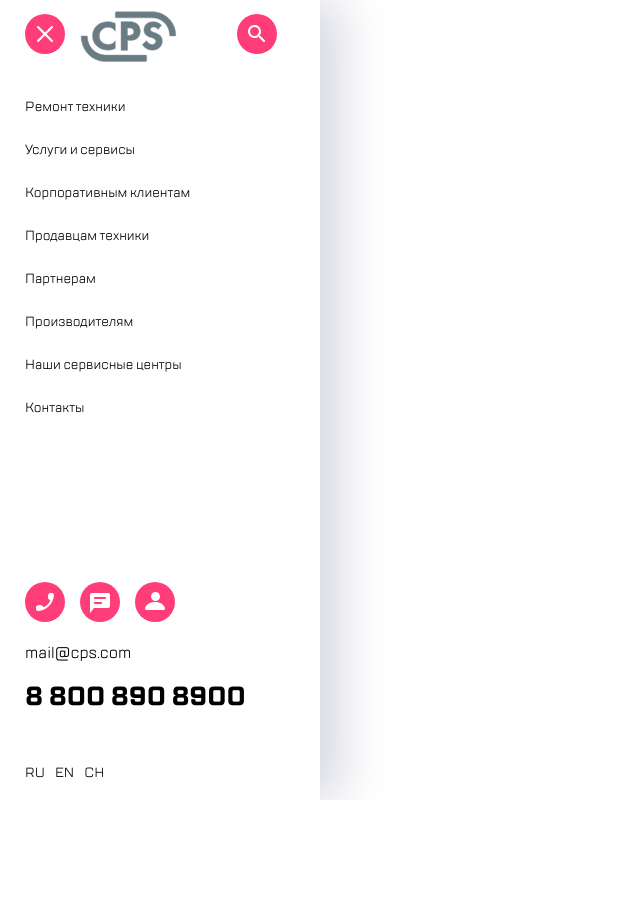
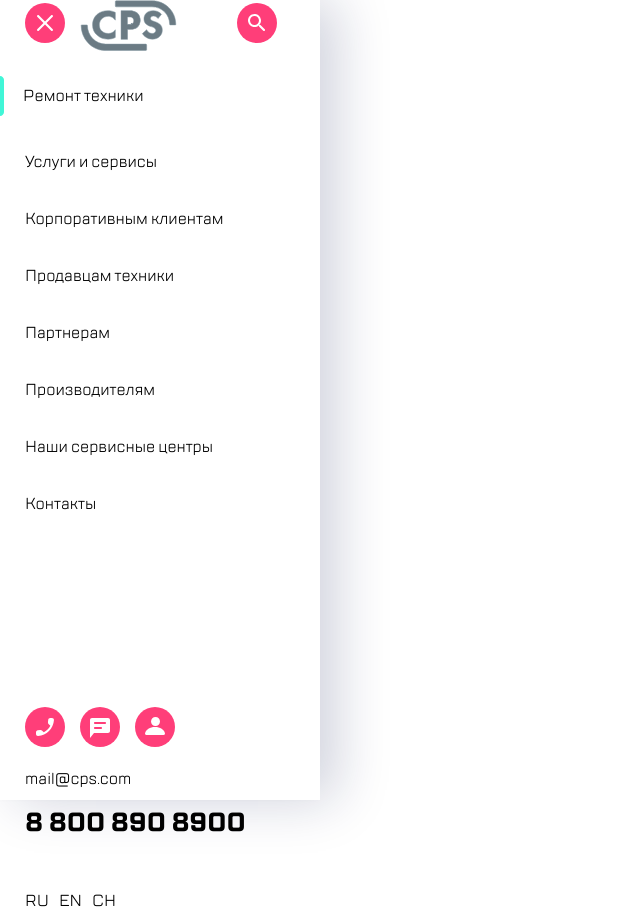
Before and after one commit to alinois/side-menu, a plain HTML site: page index.html in a window 1280 px wide. Shown: the whole page, without its empty margins (0-640 px from the left). Before the commit the page ends 800 px from the top, so only its background shows below. Drawn offline with Linux system fonts and the light colour scheme; files whose address does not match are found by name.

Commit message:
beatu upd

```diff
--- a/index.html
+++ b/index.html
@@ -10,30 +10,30 @@
     <div class="side-menu">
         <div class="menu-header">
             <div class="menu-header__nav">
-               <button type="button"><img src="icons/burger.svg" class="img-close" width='40px' height='40px'></button>
+               <button class="icon-nav" type="button"><img src="icons/burger.svg" class="img-close" width='40px' height='40px'></button>
                <img src="icons/Group.svg" class="img-logo" width='97px' height='51px'>
-               <button type="button"><img src="icons/search.svg" class="img-search" width='40px' height='40px'></button>
+               <button class="icon-nav" type="button"><img src="icons/search.svg" class="img-search" width='40px' height='40px'></button>
             </div>
         </div>
 
         <div class="menu-main">
             <div class="menu-main__nav">
-                    <button type="button">Ремонт техники</button>
-                    <button type="button">Услуги и сервисы</button>
-                    <button type="button">Корпоративным клиентам</button>
-                    <button type="button">Продавцам техники</button>
-                    <button type="button">Партнерам</button>
-                    <button type="button">Производителям</button>
-                    <button type="button">Наши сервисные центры</button>
-                    <button type="button">Контакты</button>
+                    <button class="active-btn " type="button"><img src='/icons/highlight.svg'><span class="btn-txt">Ремонт техники</span></button>
+                    <button class="menu-btn" type="button">Услуги и сервисы</button>
+                    <button class="menu-btn" type="button">Корпоративным клиентам</button>
+                    <button class="menu-btn" type="button">Продавцам техники</button>
+                    <button class="menu-btn" type="button">Партнерам</button>
+                    <button class="menu-btn" type="button">Производителям</button>
+                    <button class="menu-btn" type="button">Наши сервисные центры</button>
+                    <button class="menu-btn" type="button">Контакты</button>
             </div>
         </div>
 
         <div class="menu-footer">
                 <div class="icons-commun">
-                    <button type="button"><img src="icons/call.svg"></button>
-                    <button type="button"><img src="icons/chat.svg"></button>
-                    <button type="button"><img src="icons/profile.svg"></button>
+                    <button class="icon-nav" type="button"><img src="icons/call.svg"></button>
+                    <button class="icon-nav" type="button"><img src="icons/chat.svg"></button>
+                    <button class="icon-nav" type="button"><img src="icons/profile.svg"></button>
                 </div>
                 <div class="email">
                     mail@cps.com
--- a/styles.css
+++ b/styles.css
@@ -24,13 +24,55 @@ button {
     border: none;
     background-color: white;
     font-family: TT Lakes Regular;
+    font-size: 16px;
     margin: 0px 0px;
     padding: 0px 0px;
 }
 
 button:hover {
     cursor: pointer;
-    color: lightgray;
+}
+
+.menu-btn {
+    transition: color 0.25s ease-in-out;
+    transition: padding 0.25s ease-in-out;
+}
+
+.icon-nav {
+    transition: opacity 0.25s ease-in-out;
+}
+
+.icon-nav:hover {
+    opacity: 70%;
+    transition: 0.25s ease-in-out;
+}
+
+.menu-btn:hover {
+    padding-left: 10px;
+    color: gray;
+    transition: 0.25s ease-in-out;
+}
+
+.btn-txt {
+    transition: color 0.25s ease-in-out;
+    transition: padding 0.25s ease-in-out;
+}
+
+.btn-txt:hover {
+    padding-left: 10px;
+    color: gray;
+    transition: 0.25s ease-in-out;
+}
+
+
+.active-btn {
+    display: flex;
+    align-items: center;
+    margin-left: -25px;
+}
+
+.btn-txt {
+    margin-left: 19px;
 }
 
 .side-menu {
@@ -72,7 +114,7 @@ button:hover {
     justify-content: start;
     align-items: start;
     padding-left: 25px;
-    gap: 25px;
+    gap: 35px;
 }
 
 .menu-footer {
@@ -83,6 +125,7 @@ button:hover {
     justify-content: start;
     align-items: start;
     padding-left: 25px;
+    padding-top: 60%;
 }
 
 .icons-commun {
```
Also changed, not shown: icons/highlight.svg (added).
